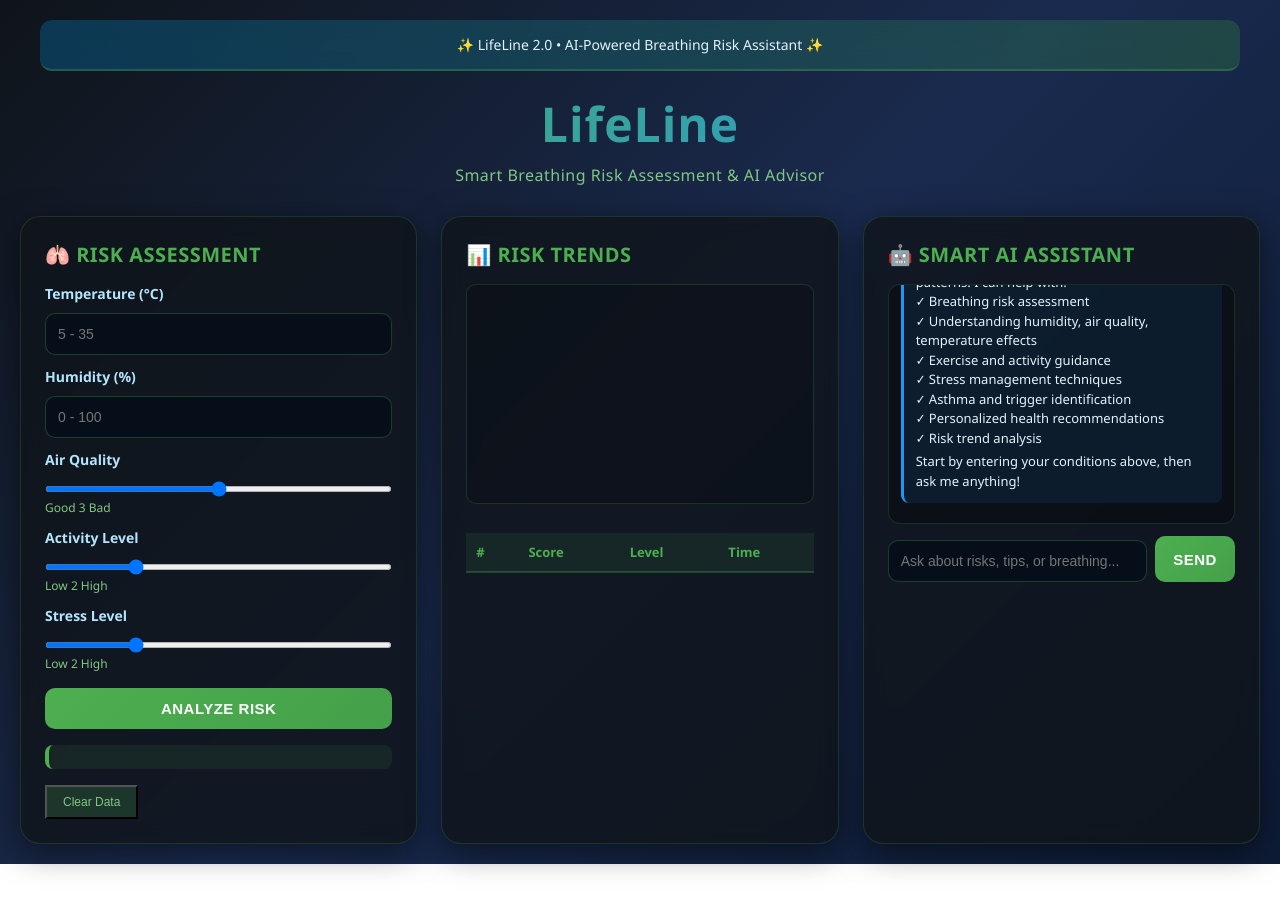
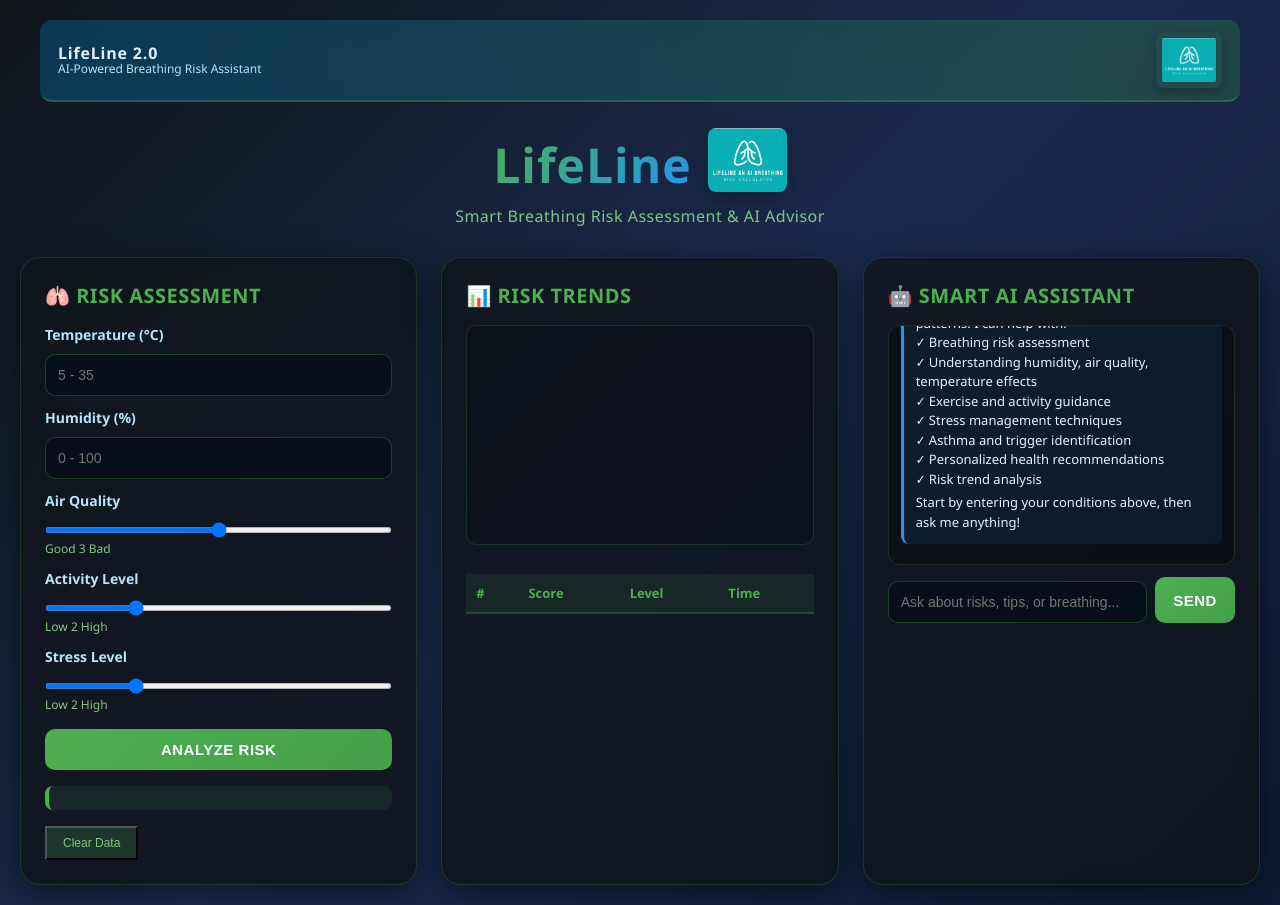
Before and after one commit to akeelmohammedyonus-alt/Lifeline-An-AI-Breathing-Risk-Calculator, a website: page public/index.html in a window 1280 px wide. Before the commit the page ends 864 px from the top, so only its background shows below. Drawn offline with Linux system fonts and the light colour scheme.

Commit message:
Fixing Logo

```diff
--- a/package.json
+++ b/package.json
@@ -6,6 +6,7 @@
     "main": "server/server.js",
     "scripts": {
         "start": "node server/server.js",
+        "stop": "npx kill-port 3000",
         "test": "node --test"
     },
     "dependencies": {
--- a/public/index.html
+++ b/public/index.html
@@ -5,6 +5,7 @@
     <meta charset="UTF-8">
     <meta name="viewport" content="width=device-width, initial-scale=1.0">
     <title>LifeLine 2.0 – AI Breathing Risk Assistant</title>
+    <link rel="icon" href="/images/image.png" />
     <style>
         * {
             margin: 0;
@@ -23,7 +24,7 @@
 
         .top-bar {
             background: linear-gradient(90deg, rgba(2, 136, 209, 0.3), rgba(56, 142, 60, 0.3));
-            padding: 15px;
+            padding: 12px 18px;
             font-size: 14px;
             border-bottom: 2px solid rgba(76, 175, 80, 0.3);
             backdrop-filter: blur(10px);
@@ -31,6 +32,58 @@
             border-radius: 12px;
             margin: 0 auto 20px;
             max-width: 1200px;
+        }
+
+        .top-bar .header-inner {
+            display: flex;
+            align-items: center;
+            gap: 12px;
+            justify-content: flex-start;
+        }
+
+        .site-logo {
+            height: 56px;
+            width: auto;
+            border-radius: 8px;
+            box-shadow: 0 4px 12px rgba(0, 0, 0, 0.25);
+            background: rgba(255, 255, 255, 0.02);
+            padding: 6px;
+            margin-left: auto;
+            /* visually align to right */
+        }
+
+        .site-title {
+            text-align: left;
+            line-height: 1;
+        }
+
+        .site-title .title-text {
+            font-weight: 700;
+            color: #E3F2FD;
+            font-size: 16px;
+            letter-spacing: 0.8px;
+        }
+
+        .site-title .subtitle {
+            font-size: 12px;
+            color: #B3E5FC;
+            margin-top: 2px;
+        }
+
+        /* Page header with optional logo to the right */
+        .page-header {
+            display: flex;
+            align-items: center;
+            justify-content: center;
+            gap: 16px;
+            margin-top: 6px;
+        }
+
+        .page-logo {
+            height: 64px;
+            width: auto;
+            border-radius: 8px;
+            box-shadow: 0 8px 20px rgba(0, 0, 0, 0.25);
         }
 
         h1 {
@@ -388,10 +441,21 @@
 
 <body>
 
-    <div class="top-bar">✨ LifeLine 2.0 • AI-Powered Breathing Risk Assistant ✨</div>
+    <div class="top-bar">
+        <div class="header-inner">
+            <div class="site-title">
+                <div class="title-text">LifeLine 2.0</div>
+                <div class="subtitle">AI-Powered Breathing Risk Assistant</div>
+            </div>
+            <img src="/images/image.png" alt="LifeLine logo" class="site-logo" />
+        </div>
+    </div>
 
     <div class="container">
-        <h1>LifeLine</h1>
+        <div class="page-header">
+            <h1>LifeLine</h1>
+            <img src="/images/image.png" class="page-logo" alt="LifeLine logo" />
+        </div>
         <h3>Smart Breathing Risk Assessment & AI Advisor</h3>
 
         <div class="layout">
```
Also changed, not shown: README.md, public/images/image.png (added).
